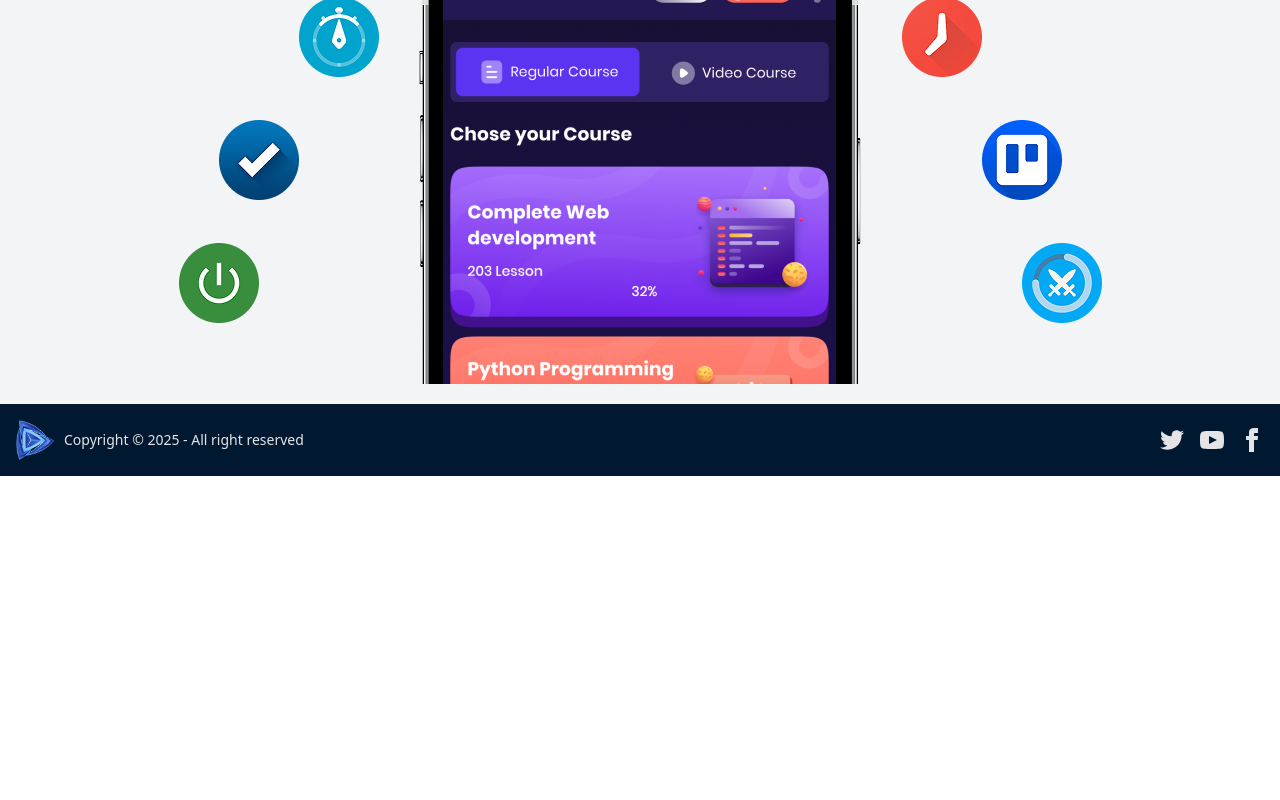
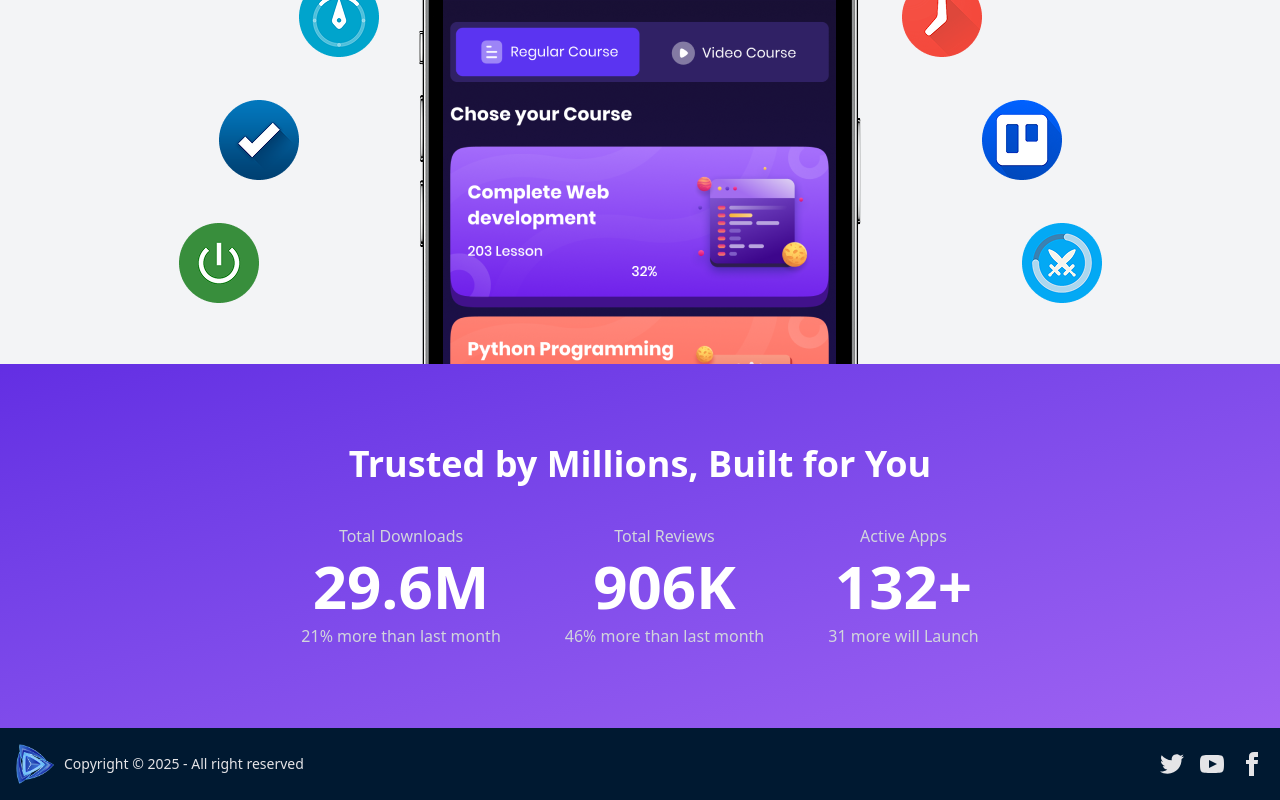
Before and after one commit to sufiancse/Hero-Apps, a React (Vite) app: page / in a window 1280 px wide. Shown: the part 529-1329 px from the top of the page. Before the commit the page ends 1005 px from the top, so only its background shows below. Built offline with nearby package versions, Linux system fonts and the light colour scheme.

Commit message:
Start home page apps section implemention

```diff
--- a/src/components/Hero.jsx
+++ b/src/components/Hero.jsx
@@ -3,10 +3,32 @@ import heroImg from "../assets/hero.png";
 const Hero = () => {
   return (
     <div>
-      <div className="flex items-center justify-center">
+      <div className="flex items-center justify-center px-5">
         <img src={heroImg} alt="" />
       </div>
-      <div className="bg-gradient-to-br from-[#632EE3] to-[#9F62F2]"></div>
+      <div className="bg-gradient-to-br from-[#632EE3] to-[#9F62F2] p-10 md:p-20">
+        <h1 className="font-bold text-white text-4xl text-center">
+          Trusted by Millions, Built for You
+        </h1>
+
+        <div className="flex flex-col md:flex-row gap-6 md:gap-16 items-center justify-center mt-10 ">
+          <div className="text-center">
+            <p className="text-gray-300">Total Downloads</p>
+            <h1 className="font-extrabold text-6xl text-white my-2">29.6M</h1>
+            <p className="text-gray-300">21% more than last month</p>
+          </div>
+          <div className="text-center">
+            <p className="text-gray-300">Total Reviews</p>
+            <h1 className="font-extrabold text-6xl text-white my-2">906K</h1>
+            <p className="text-gray-300">46% more than last month</p>
+          </div>
+          <div className="text-center">
+            <p className="text-gray-300">Active Apps</p>
+            <h1 className="font-extrabold text-6xl text-white my-2">132+</h1>
+            <p className="text-gray-300">31 more will Launch</p>
+          </div>
+        </div>
+      </div>
     </div>
   );
 };
--- a/src/layouts/MainLayout.jsx
+++ b/src/layouts/MainLayout.jsx
@@ -6,7 +6,7 @@ const MainLayout = () => {
   return (
     <div className="flex flex-col min-h-screen">
       <Navbar></Navbar>
-      <div className="flex-1 bg-gray-100 p-5">
+      <div className="flex-1 bg-gray-100 ">
         <Outlet></Outlet>
       </div>
       <Footer></Footer>
--- a/src/pages/About.jsx
+++ /dev/null
@@ -1,11 +0,0 @@
-import React from 'react';
-
-const About = () => {
-    return (
-        <div>
-            About
-        </div>
-    );
-};
-
-export default About;
--- a/src/routes/Router.jsx
+++ b/src/routes/Router.jsx
@@ -2,7 +2,7 @@ import { createBrowserRouter } from "react-router";
 import MainLayout from "../layouts/MainLayout";
 import ErrorPage from "../pages/ErrorPage";
 import Home from "../pages/Home";
-import About from "../pages/About";
+
 
 const Router = createBrowserRouter([
     {
@@ -14,10 +14,7 @@ const Router = createBrowserRouter([
                 index:true,
                 Component: Home
             },
-            {
-                path:'/about',
-                Component: About
-            }
+
         ]
     }
 ])
```
